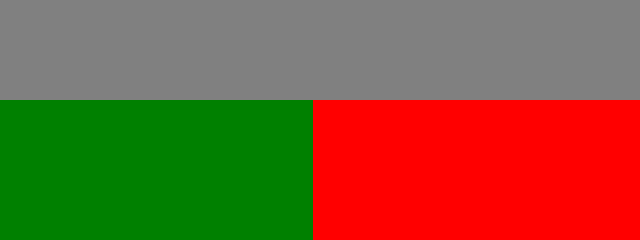
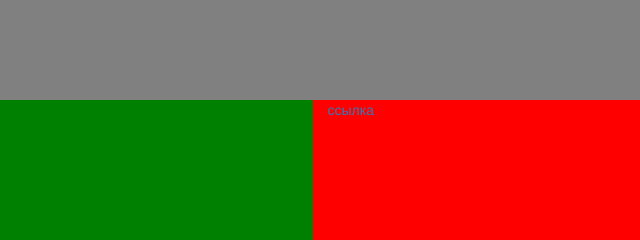
Before and after one commit to sil57021/myproject, a plain HTML site: page index2.html in a window 1280 px wide. Shown: the top 240 px of the page, 0-640 px from the left. Drawn offline with nearby package versions, Linux system fonts and the light colour scheme.

Commit message:
Update index2.html

```diff
--- a/index2.html
+++ b/index2.html
@@ -25,7 +25,9 @@
     <div class="header container-fluid"></div>
     <div class="row">
         <div class="sidebar col-md-3 col-xs-12"></div>
-        <div class="content col-md-9 col-xs-12"></div>
+        <div class="content col-md-9 col-xs-12">
+            <a href="./index.html">ссылка</a>
+        </div>
         <div
     </div>
 </body>
```
